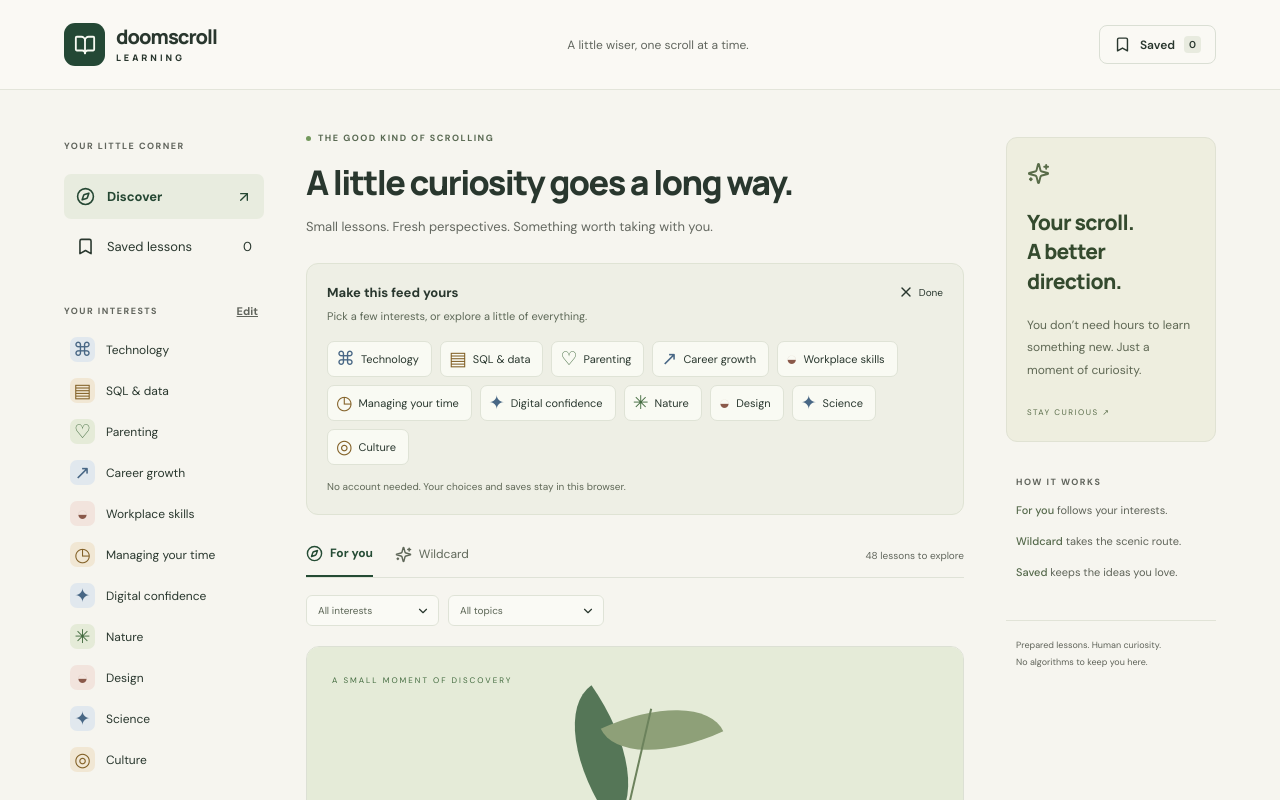
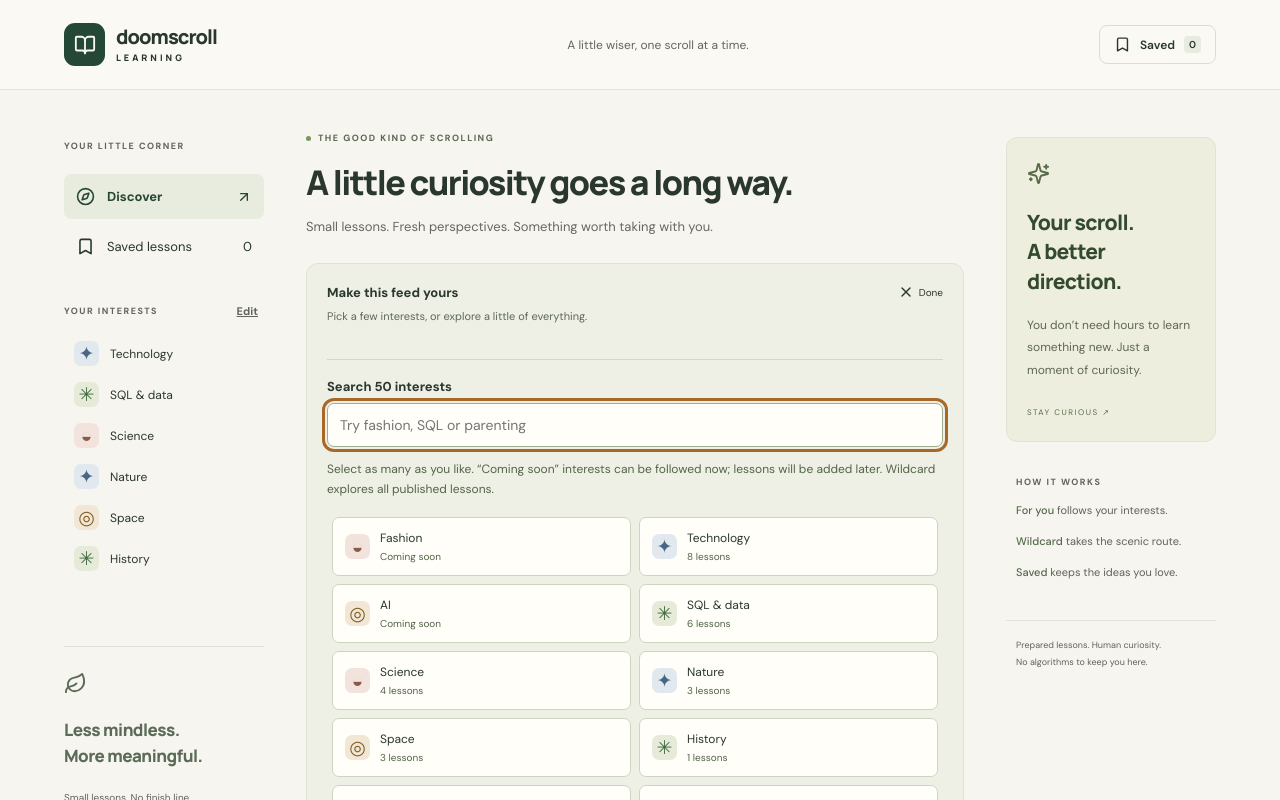
Before and after one commit to EboseHH/doomscroll-learning, a React (Vite) app: page / in a window 1280 px wide. Both pictures are taken after a click on the button "Edit interests". Shown: the top 800 px of the page. Built offline with nearby package versions, Linux system fonts and the light colour scheme.

Commit message:
Add searchable 50-interest catalogue with guest preference migration

```diff
--- a/src/data.ts
+++ b/src/data.ts
@@ -13,17 +13,111 @@ export type Lesson = {
   takeaway: string;
 };
 export const interests: Interest[] = [
-  { id: "technology", name: "Technology", symbol: "\u2318", color: "blue" },
-  { id: "sql", name: "SQL & data", symbol: "\u25a4", color: "orange" },
-  { id: "parenting", name: "Parenting", symbol: "♡", color: "green" },
-  { id: "career", name: "Career growth", symbol: "↗", color: "blue" },
-  { id: "workplace", name: "Workplace skills", symbol: "◒", color: "pink" },
-  { id: "time", name: "Managing your time", symbol: "◷", color: "orange" },
-  { id: "digital", name: "Digital confidence", symbol: "✦", color: "blue" },
-  { id: "nature", name: "Nature", symbol: "✳", color: "green" },
-  { id: "design", name: "Design", symbol: "◒", color: "pink" },
-  { id: "science", name: "Science", symbol: "✦", color: "blue" },
-  { id: "culture", name: "Culture", symbol: "◎", color: "orange" },
+  { id: "fashion", name: "Fashion", symbol: "◒", color: "pink" },
+  { id: "technology", name: "Technology", symbol: "✦", color: "blue" },
+  { id: "ai", name: "AI", symbol: "◎", color: "orange" },
+  { id: "sql", name: "SQL & data", symbol: "✳", color: "green" },
+  { id: "science", name: "Science", symbol: "◒", color: "pink" },
+  { id: "nature", name: "Nature", symbol: "✦", color: "blue" },
+  { id: "space", name: "Space", symbol: "◎", color: "orange" },
+  { id: "history", name: "History", symbol: "✳", color: "green" },
+  { id: "geography", name: "Geography", symbol: "◒", color: "pink" },
+  { id: "culture", name: "Culture & traditions", symbol: "✦", color: "blue" },
+  { id: "languages", name: "Languages", symbol: "◎", color: "orange" },
+  {
+    id: "books-literature",
+    name: "Books & literature",
+    symbol: "✳",
+    color: "green",
+  },
+  {
+    id: "creative-writing",
+    name: "Creative writing",
+    symbol: "◒",
+    color: "pink",
+  },
+  { id: "philosophy", name: "Philosophy", symbol: "✦", color: "blue" },
+  {
+    id: "politics-government",
+    name: "Politics & government",
+    symbol: "◎",
+    color: "orange",
+  },
+  {
+    id: "current-affairs",
+    name: "Current affairs",
+    symbol: "✳",
+    color: "green",
+  },
+  {
+    id: "personal-finance",
+    name: "Personal finance",
+    symbol: "◒",
+    color: "pink",
+  },
+  { id: "economics", name: "Economics", symbol: "✦", color: "blue" },
+  { id: "career", name: "Career growth", symbol: "◎", color: "orange" },
+  { id: "workplace", name: "Workplace skills", symbol: "✳", color: "green" },
+  { id: "time", name: "Managing your time", symbol: "◒", color: "pink" },
+  { id: "parenting", name: "Parenting", symbol: "✦", color: "blue" },
+  {
+    id: "health-wellbeing",
+    name: "Health & wellbeing",
+    symbol: "◎",
+    color: "orange",
+  },
+  { id: "fitness", name: "Fitness", symbol: "✳", color: "green" },
+  { id: "nutrition", name: "Nutrition", symbol: "◒", color: "pink" },
+  { id: "psychology", name: "Psychology", symbol: "✦", color: "blue" },
+  {
+    id: "human-behaviour",
+    name: "Human behaviour",
+    symbol: "◎",
+    color: "orange",
+  },
+  { id: "relationships", name: "Relationships", symbol: "✳", color: "green" },
+  { id: "communication", name: "Communication", symbol: "◒", color: "pink" },
+  { id: "leadership", name: "Leadership", symbol: "✦", color: "blue" },
+  {
+    id: "entrepreneurship",
+    name: "Entrepreneurship",
+    symbol: "◎",
+    color: "orange",
+  },
+  { id: "small-business", name: "Small business", symbol: "✳", color: "green" },
+  { id: "marketing", name: "Marketing", symbol: "◒", color: "pink" },
+  { id: "design", name: "Product design", symbol: "✦", color: "blue" },
+  { id: "coding", name: "Coding", symbol: "◎", color: "orange" },
+  { id: "digital", name: "Digital confidence", symbol: "✳", color: "green" },
+  { id: "photography", name: "Photography", symbol: "◒", color: "pink" },
+  { id: "art", name: "Art", symbol: "✦", color: "blue" },
+  { id: "architecture", name: "Architecture", symbol: "◎", color: "orange" },
+  {
+    id: "interior-design",
+    name: "Interior design",
+    symbol: "✳",
+    color: "green",
+  },
+  { id: "gardening", name: "Gardening", symbol: "◒", color: "pink" },
+  { id: "food-cooking", name: "Food & cooking", symbol: "✦", color: "blue" },
+  { id: "baking", name: "Baking", symbol: "◎", color: "orange" },
+  { id: "travel", name: "Travel", symbol: "✳", color: "green" },
+  { id: "music", name: "Music", symbol: "◒", color: "pink" },
+  {
+    id: "film-television",
+    name: "Film & television",
+    symbol: "✦",
+    color: "blue",
+  },
+  { id: "sport", name: "Sport", symbol: "◎", color: "orange" },
+  {
+    id: "beauty-skincare",
+    name: "Beauty & skincare",
+    symbol: "✳",
+    color: "green",
+  },
+  { id: "sustainability", name: "Sustainability", symbol: "◒", color: "pink" },
+  { id: "diy-crafts", name: "DIY & crafts", symbol: "✦", color: "blue" },
 ];
 export const topics: Topic[] = [
   { id: "web", interest_id: "technology", name: "How the web works" },
@@ -44,10 +138,10 @@ export const topics: Topic[] = [
   { id: "ecosystems", interest_id: "nature", name: "Ecosystems" },
   { id: "visual", interest_id: "design", name: "Visual thinking" },
   { id: "everyday", interest_id: "design", name: "Everyday design" },
-  { id: "space", interest_id: "science", name: "Space" },
+  { id: "space", interest_id: "space", name: "Space" },
   { id: "physics", interest_id: "science", name: "Everyday physics" },
-  { id: "language", interest_id: "culture", name: "Language" },
-  { id: "history", interest_id: "culture", name: "Small histories" },
+  { id: "language", interest_id: "languages", name: "Language" },
+  { id: "history", interest_id: "history", name: "Small histories" },
 ];
 export const lessons: Lesson[] = [
   {
@@ -453,3 +547,22 @@ export function topicFor(lesson: Lesson) {
 export function interestFor(lesson: Lesson) {
   return interests.find((i) => i.id === topicFor(lesson).interest_id);
 }
+
+// Preserve the scope of guest preferences saved before the 50-interest catalogue.
+export function migrateInterestIds(ids: string[]) {
+  return [
+    ...new Set(
+      ids.flatMap((id) =>
+        id === "science"
+          ? [id, "space"]
+          : id === "culture"
+            ? [id, "languages", "history"]
+            : [id],
+      ),
+    ),
+  ];
+}
+export function lessonCount(interestId: string) {
+  return lessons.filter((lesson) => interestFor(lesson)?.id === interestId)
+    .length;
+}
--- a/src/main.tsx
+++ b/src/main.tsx
@@ -12,7 +12,15 @@ import {
   Leaf,
   BookOpen,
 } from "lucide-react";
-import { interests, topics, lessons, topicFor, interestFor } from "./data";
+import {
+  interests,
+  topics,
+  lessons,
+  topicFor,
+  interestFor,
+  lessonCount,
+  migrateInterestIds,
+} from "./data";
 import "@fontsource/dm-sans/400.css";
 import "@fontsource/dm-sans/500.css";
 import "@fontsource/dm-sans/600.css";
@@ -37,12 +45,19 @@ function readIds(key: string, valid: string[]) {
   }
 }
 function App() {
-  const [selected, setSelected] = useState(() =>
-    readIds(
+  const [selected, setSelected] = useState(() => {
+    const ids = readIds(
       "doomscroll.interests",
       interests.map((i) => i.id),
-    ),
     );
+    try {
+      return localStorage.getItem("doomscroll.catalogVersion") === "2"
+        ? ids
+        : migrateInterestIds(ids);
+    } catch {
+      return ids;
+    }
+  });
   const [saved, setSaved] = useState(() =>
     readIds(
       "doomscroll.saved",
@@ -53,12 +68,14 @@ function App() {
   const [interestFilter, setInterestFilter] = useState("");
   const [topicFilter, setTopicFilter] = useState("");
   const [editing, setEditing] = useState(false);
+  const [search, setSearch] = useState("");
   const [storageError, setStorageError] = useState(false);
   const [notice, setNotice] = useState("");
   const interestOptions = useRef<HTMLDivElement>(null);
   useEffect(() => {
     try {
       localStorage.setItem("doomscroll.interests", JSON.stringify(selected));
+      localStorage.setItem("doomscroll.catalogVersion", "2");
       localStorage.setItem("doomscroll.saved", JSON.stringify(saved));
       setStorageError(false);
     } catch {
@@ -67,7 +84,7 @@ function App() {
   }, [selected, saved]);
   useEffect(() => {
     if (!editing) return;
-    interestOptions.current?.querySelector("button")?.focus();
+    interestOptions.current?.querySelector("input")?.focus();
     const onKey = (e: KeyboardEvent) => {
       if (e.key === "Escape") setEditing(false);
     };
@@ -170,7 +187,7 @@ function App() {
           <div className="sidebar-interests">
             {(selected.length
               ? interests.filter((i) => selected.includes(i.id))
-              : interests
+              : interests.filter((i) => lessonCount(i.id) > 0).slice(0, 6)
             ).map((i) => (
               <button
                 key={i.id}
@@ -233,7 +250,7 @@ function App() {
                 className="edit-button"
                 onClick={() => setEditing(!editing)}
                 aria-expanded={editing}
-                aria-controls="interest-options"
+                aria-controls={editing ? "interest-options" : undefined}
               >
                 {editing ? <X size={16} /> : <SlidersHorizontal size={16} />}{" "}
                 {editing ? "Done" : "Edit interests"}
@@ -241,32 +258,103 @@ function App() {
             </div>
             <div
               className="interest-chips"
+              role="group"
+              aria-label="Selected interests"
+            >
+              {interests
+                .filter((i) => selected.includes(i.id))
+                .map((i) => (
+                  <button
+                    key={i.id}
+                    className="interest-chip selected"
+                    aria-label={`Remove ${i.name}`}
+                    onClick={() => {
+                      setSelected((prev) => prev.filter((id) => id !== i.id));
+                      setInterestFilter("");
+                      setTopicFilter("");
+                    }}
+                  >
+                    <span aria-hidden="true">{i.symbol}</span>
+                    {i.name}
+                    <X size={14} />
+                  </button>
+                ))}
+            </div>
+            {editing && (
+              <div
                 id="interest-options"
                 ref={interestOptions}
+                className="interest-picker"
               >
-              {interests.map((i) => (
+                <label htmlFor="interest-search">Search 50 interests</label>
+                <input
+                  id="interest-search"
+                  type="search"
+                  value={search}
+                  onChange={(e) => setSearch(e.target.value)}
+                  placeholder="Try fashion, SQL or parenting"
+                />
+                <p className="picker-help">
+                  Select as many as you like. “Coming soon” interests can be
+                  followed now; lessons will be added later. Wildcard explores
+                  all published lessons.
+                </p>
+                <div className="picker-results">
+                  {interests
+                    .filter((i) =>
+                      i.name
+                        .toLowerCase()
+                        .includes(search.trim().toLowerCase()),
+                    )
+                    .map((i) => (
                       <button
                         key={i.id}
-                  className={`interest-chip ${selected.includes(i.id) ? "selected" : ""}`}
+                        className={`picker-option ${selected.includes(i.id) ? "selected" : ""}`}
+                        aria-label={i.name}
                         aria-pressed={selected.includes(i.id)}
                         onClick={() => {
                           setSelected((prev) =>
                             prev.includes(i.id)
-                        ? prev.filter((x) => x !== i.id)
+                              ? prev.filter((id) => id !== i.id)
                               : [...prev, i.id],
                           );
                           setInterestFilter("");
                           setTopicFilter("");
                         }}
                       >
-                  <span aria-hidden="true" className={`chip-symbol ${i.color}`}>
+                        <span
+                          aria-hidden="true"
+                          className={`small-symbol ${i.color}`}
+                        >
                           {i.symbol}
                         </span>
+                        <span>
                           {i.name}
-                  {selected.includes(i.id) && <Check size={14} />}
+                          <small>
+                            {lessonCount(i.id)
+                              ? `${lessonCount(i.id)} lessons`
+                              : "Coming soon"}
+                          </small>
+                        </span>
+                        {selected.includes(i.id) && (
+                          <Check size={16} aria-hidden="true" />
+                        )}
                       </button>
                     ))}
                 </div>
+                {!interests.some((i) =>
+                  i.name.toLowerCase().includes(search.trim().toLowerCase()),
+                ) && (
+                  <p role="status">No interests match. Try another search.</p>
+                )}
+              </div>
+            )}
+            {selected.some((id) => !lessonCount(id)) && (
+              <p className="browser-note">
+                Some selected interests are coming soon. Their lessons are not
+                available yet.
+              </p>
+            )}
             <p className="browser-note">
               {storageError
                 ? "Browser storage is unavailable. Your choices and saves will last for this visit only."
@@ -317,6 +405,7 @@ function App() {
                 {filterInterests.map((i) => (
                   <option key={i.id} value={i.id}>
                     {i.name}
+                    {!lessonCount(i.id) ? " (coming soon)" : ""}
                   </option>
                 ))}
               </select>
@@ -420,16 +509,31 @@ function App() {
                 <h2>
                   {mode === "saved" && !saved.length
                     ? "Your next favourite is out there."
+                    : mode === "you" &&
+                        selected.length > 0 &&
+                        selected.every((id) => !lessonCount(id))
+                      ? "Your interests are coming soon."
                       : "No lessons in this little corner yet."}
                 </h2>
                 <p>
                   {mode === "saved" && !saved.length
                     ? "Save a lesson as you scroll. It will be waiting for you here."
+                    : mode === "you" &&
+                        selected.length > 0 &&
+                        selected.every((id) => !lessonCount(id))
+                      ? "You can keep these interests selected and explore published lessons in Wildcard."
                       : "Try another topic or clear your filters to keep exploring."}
                 </p>
                 <button
                   onClick={() => {
-                    if (mode === "saved" && !saved.length) changeMode("you");
+                    if (
+                      mode === "you" &&
+                      selected.length > 0 &&
+                      selected.every((id) => !lessonCount(id))
+                    )
+                      changeMode("wildcard");
+                    else if (mode === "saved" && !saved.length)
+                      changeMode("you");
                     else {
                       setInterestFilter("");
                       setTopicFilter("");
@@ -438,6 +542,10 @@ function App() {
                 >
                   {mode === "saved" && !saved.length
                     ? "Explore lessons"
+                    : mode === "you" &&
+                        selected.length > 0 &&
+                        selected.every((id) => !lessonCount(id))
+                      ? "Explore Wildcard"
                       : "Clear filters"}
                 </button>
               </div>
--- a/src/style.css
+++ b/src/style.css
@@ -803,3 +803,76 @@ h1 {
     top: 15px;
   }
 }
+.interest-picker {
+  margin-top: 18px;
+  border-top: 1px solid #d0d7c7;
+  padding-top: 18px;
+}
+.interest-picker label {
+  display: block;
+  font-size: 13px;
+  font-weight: 700;
+  margin-bottom: 8px;
+}
+.interest-picker input {
+  width: 100%;
+  padding: 12px;
+  border: 1px solid #9eae93;
+  border-radius: 7px;
+  font: inherit;
+  font-size: 14px;
+  background: #fffef9;
+  color: #29372e;
+}
+.interest-picker input:focus-visible {
+  outline: 3px solid #a76828;
+  outline-offset: 2px;
+}
+.picker-help {
+  font-size: 12px;
+  line-height: 1.7;
+  color: #536448;
+}
+.picker-results {
+  display: grid;
+  grid-template-columns: repeat(2, minmax(0, 1fr));
+  gap: 8px;
+  max-height: 330px;
+  overflow: auto;
+  padding: 5px;
+}
+.picker-option {
+  display: flex;
+  gap: 10px;
+  align-items: center;
+  text-align: left;
+  border: 1px solid #ccd5c1;
+  border-radius: 7px;
+  background: #fffef9;
+  padding: 12px;
+  font-size: 12px;
+}
+.picker-option.selected {
+  background: #dfe8d8;
+  border-color: #537650;
+}
+.picker-option small {
+  display: block;
+  margin-top: 4px;
+  font-size: 10px;
+  color: #536448;
+}
+.picker-option > svg {
+  margin-left: auto;
+  flex-shrink: 0;
+}
+.sidebar-interests {
+  max-height: 300px;
+  overflow: auto;
+  padding: 4px;
+}
+@media (max-width: 450px) {
+  .picker-results {
+    grid-template-columns: 1fr;
+  }
+}
```
Also changed, not shown: 2 other files (tests, documents, lock files or other folders). Lines whose indentation alone changed are shown as unchanged.
